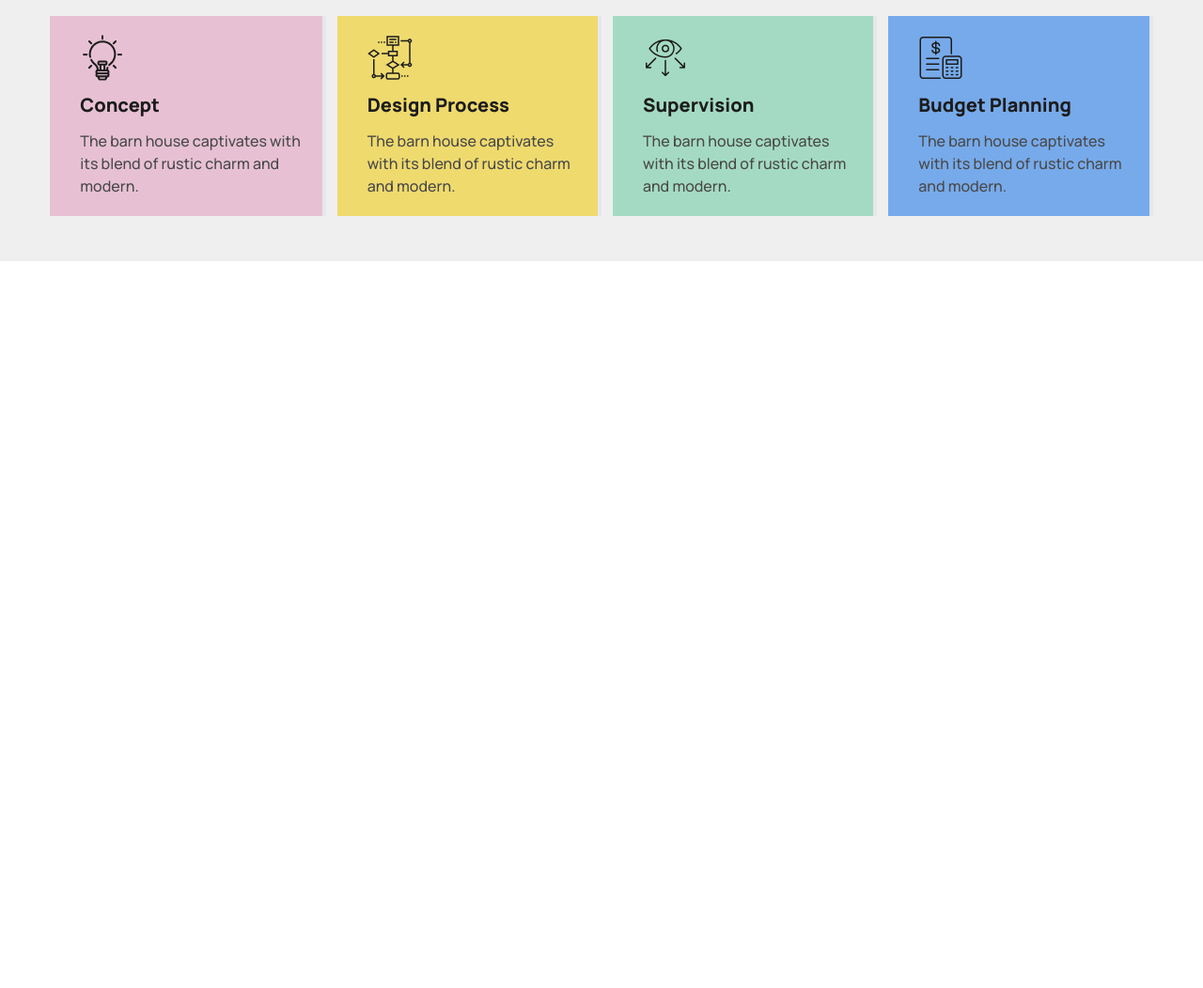
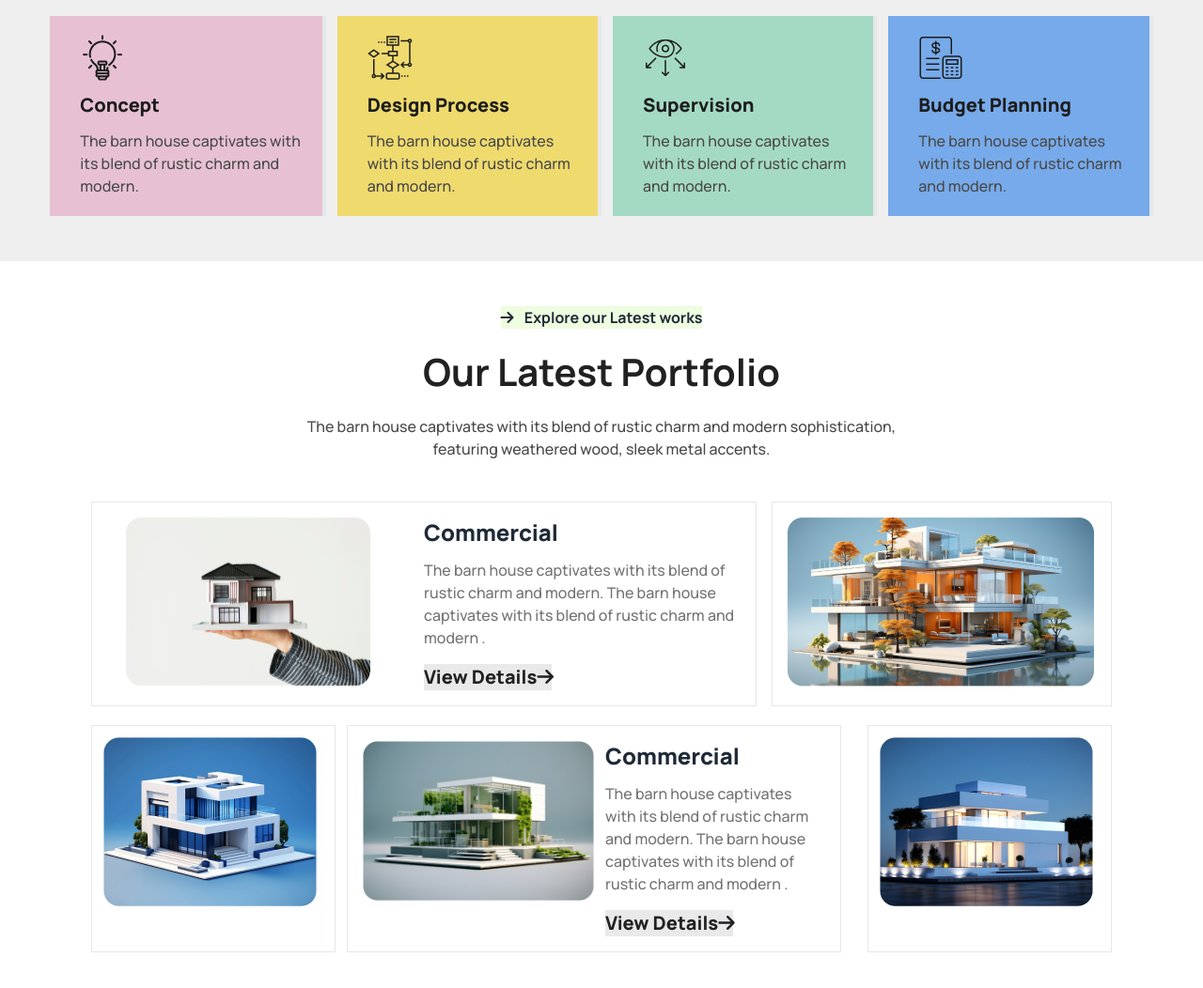
Before and after one commit to ayesha530/assaignment_project_three, a plain HTML site: page index.html in a window 1280 px wide. Shown: the part 1080-2132 px from the top of the page at 94% size. Before the commit the page ends 1358 px from the top, so only its background shows below. Drawn offline with nearby package versions, Linux system fonts and the light colour scheme.

Commit message:
added portfolio section

```diff
--- a/index.html
+++ b/index.html
@@ -192,8 +192,61 @@
                   </div>
               </div>
               </section>
+       <!-- design section end -->
+        <!-- portfolio section start -->
+          <section class="bg-[#fff] p-12 font-Manrope">
+              <div class="w-11/12 m-auto">
+                <div class="flex justify-center">
+                  <div class="top-5 mb-4">
+                    <button class="text-base  test-Secondary font-bold bg-[#ABEF5F33]"> <i class="fa-solid fa-arrow-right mr-2"></i>  Explore our Latest works</button>
+                  </div>
+                  </div>
+                  <!--  -->
+                  <h2 class="text-[40px] font-bold text-primary mb-4 text-center">Our Latest Portfolio</h2>
+                  <P class="text-base text-secondary font-medium mb-5 w-[678px] m-auto text-center">The barn house captivates with its blend of rustic charm and modern sophistication, featuring weathered wood, sleek metal accents.</P>
+                  <!--  -->
+                  <div class="grid lg:grid-cols-3 pt-6">
+                    <div class=" col-span-2 grid grid-cols-2 border-[1px] p-4 mr-4">
+                      <div class="">
+                        <img src="images/img1.png" class="ml-5">
+                      </div>
+                      <div class="">
+                        <h3 class="text-2xl font-extrabold mb-3 ">Commercial</h3>
+                        <p class="text-[#737373] text-base font-medium mb-4 ">The barn house captivates with its blend of rustic charm and modern. The barn house captivates with its blend of rustic charm and modern .</p>
+                        <button class="bg-[#E9E9E9] text-xl font-extrabold text-primary">View Details<i class="fa-solid fa-arrow-right mr-2 bg-[#ABEF5F] w-2 h-2 border-r-8 "></i></button>
+                      </div>
+                    </div>
+                    <!--  -->
+                      <div class="p-4 border-[1px]">
+                        <img src="images/img2.png">
+                      </div>
+                  </div>
+                  <!--  -->
+                  <div class="grid grid-cols-4 mt-5">
+                    <div class="p-3 border-[1px] mr-3">
+                      <img src="images/img3.png">
+                    </div>
+                    <!--  -->
+                    <div class=" col-span-2 grid grid-cols-2 border-[1px] p-4 mr-4">
+                      <div class="">
+                        <img src="images/img4.png" class="">
+                      </div>
+                      <div class="ml-3">
+                        <h3 class="text-2xl font-extrabold mb-3 ">Commercial</h3>
+                        <p class="text-[#737373] text-base font-medium mb-4 ">The barn house captivates with its blend of rustic charm and modern. The barn house captivates with its blend of rustic charm and modern .</p>
+                        <button class="bg-[#E9E9E9] text-xl font-extrabold text-primary">View Details<i class="fa-solid fa-arrow-right mr-2 bg-[#ABEF5F] w-2 h-2 border-r-8 "></i></button>
+                      </div>
+                    </div>
+                    <!--  -->
+                    <div class="p-3 border-[1px] ml-3">
+                      <img src="images/img5.png">
+                    </div>
 
-       <!-- design section end -->
+                  </div>
+
+              </div>
+          </section>
+         <!-- portfolio section end -->
 
 </body>
 </html>
```
